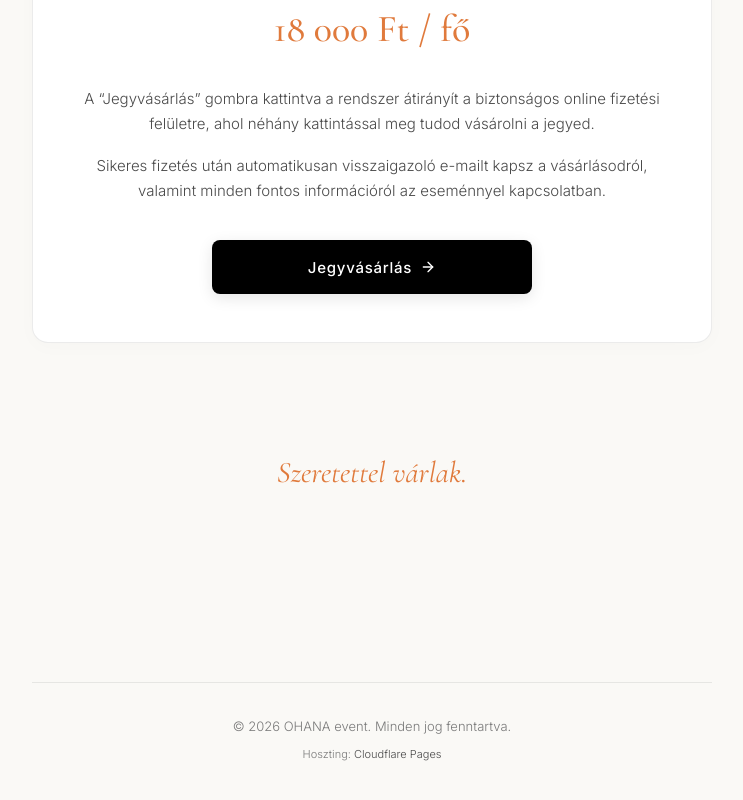
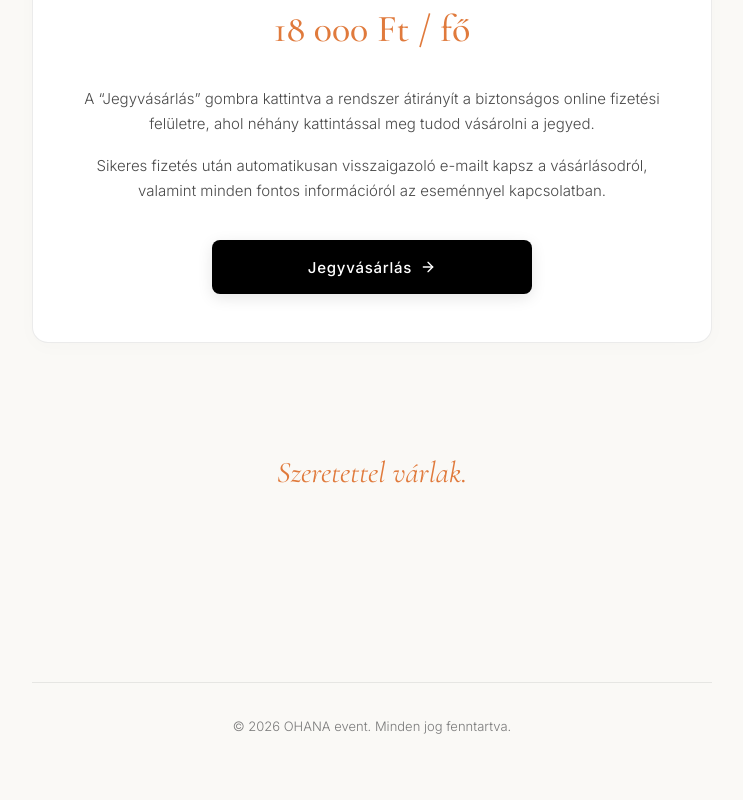
Before and after one commit to denyuel/bettinabalazs.com, a React (Vite) app: page / in a window 1280 px wide. Shown: the part 3145-3945 px from the top of the page, without its empty margins (268-1011 px from the left). Built offline with nearby package versions, Linux system fonts and the light colour scheme; no server answers.

Commit message:
chore: Remove hosting info from footer

```diff
--- a/src/App.tsx
+++ b/src/App.tsx
@@ -289,9 +289,6 @@ function App() {
         {/* Footer */}
         <footer>
           <p>© 2026 {EVENT_DETAILS.name}. Minden jog fenntartva.</p>
-          <p style={{ marginTop: "0.5rem", fontSize: "11px" }}>
-            Hoszting: <a href="https://pages.cloudflare.com" target="_blank" rel="noopener noreferrer">Cloudflare Pages</a>
-          </p>
         </footer>
       </div>
     </div>
```
